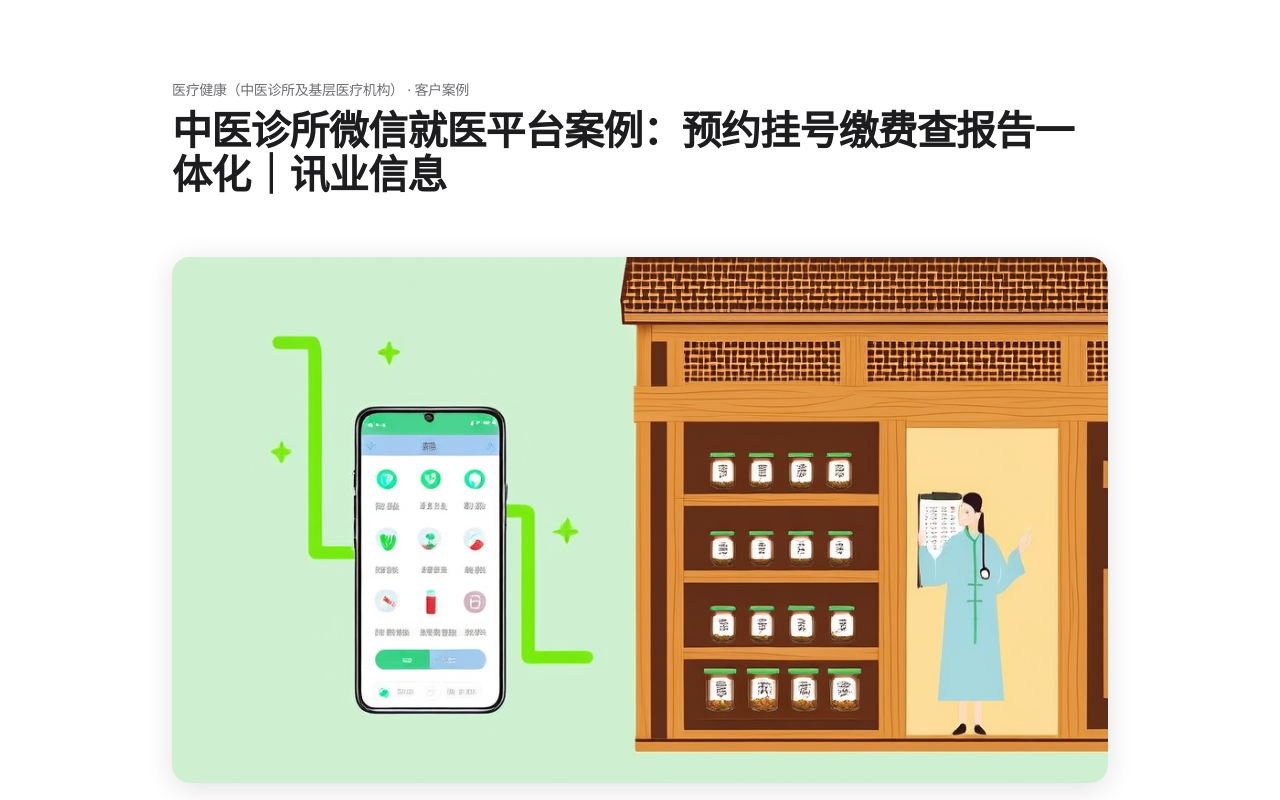
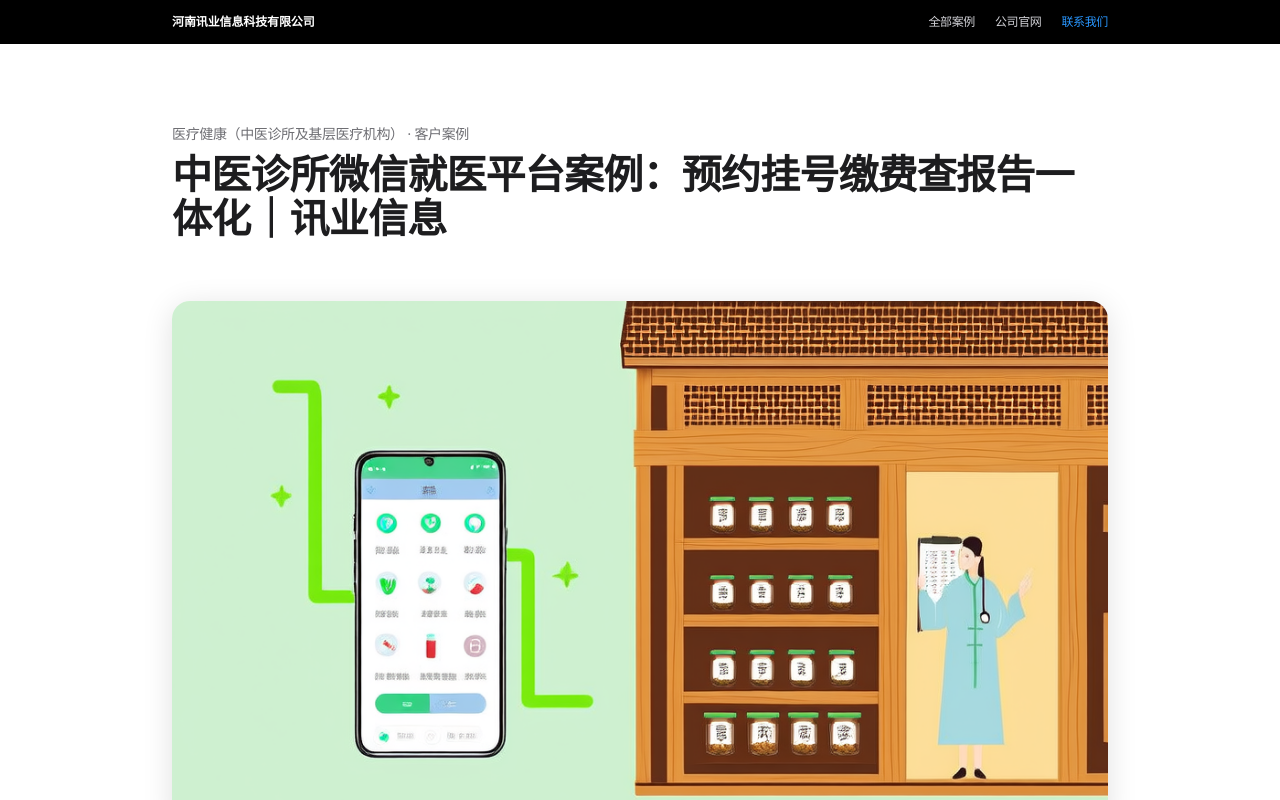
Before and after one commit to xunyeit/zhen-suo-zhi-hui-jiu-yi-ping-tai, a plain HTML site: page index.html in a window 1280 px wide. Shown: the top 800 px of the page. Drawn offline with Linux system fonts and the light colour scheme.

Commit message:
case: 诊所智慧就医平台

```diff
--- a/index.html
+++ b/index.html
@@ -241,6 +241,19 @@
   </style>
 </head>
 <body>
+<nav data-brand-nav="1" style="background:#000;color:#fff;font-size:12px;
+     font-family:-apple-system,BlinkMacSystemFont,'PingFang SC','Microsoft YaHei',sans-serif;">
+  <div style="max-width:980px;margin:0 auto;padding:0 22px;height:44px;
+              display:flex;align-items:center;justify-content:space-between;">
+    <a href="https://www.xunyeit.com" style="color:#fff;text-decoration:none;font-weight:600;
+       letter-spacing:-0.01em;">河南讯业信息科技有限公司</a>
+    <div style="display:flex;gap:20px;">
+      <a href="https://cms.xunyeit.com/" style="color:#d2d2d7;text-decoration:none;">全部案例</a>
+      <a href="https://www.xunyeit.com" style="color:#d2d2d7;text-decoration:none;">公司官网</a>
+      <a href="#contact" style="color:#2997ff;text-decoration:none;">联系我们</a>
+    </div>
+  </div>
+</nav>
   <article>
     <!-- ===== Hero ===== -->
     <header class="hero">
@@ -470,7 +483,7 @@
     <footer>© 河南讯业信息科技有限公司 | 本文由 河南讯业信息科技有限公司 案例库整理</footer>
   </article>
 
-<div style="max-width:980px;margin:0 auto;padding:32px 22px 48px;
+<div id="contact" style="max-width:980px;margin:0 auto;padding:32px 22px 48px;
             font-family:-apple-system,BlinkMacSystemFont,'PingFang SC','Microsoft YaHei',sans-serif;">
   <hr style="border:none;border-top:1px solid #e8e8ed;margin:0 0 24px;" />
   <div style="display:flex;flex-wrap:wrap;gap:12px 28px;font-size:14px;color:#6e6e73;">
```
